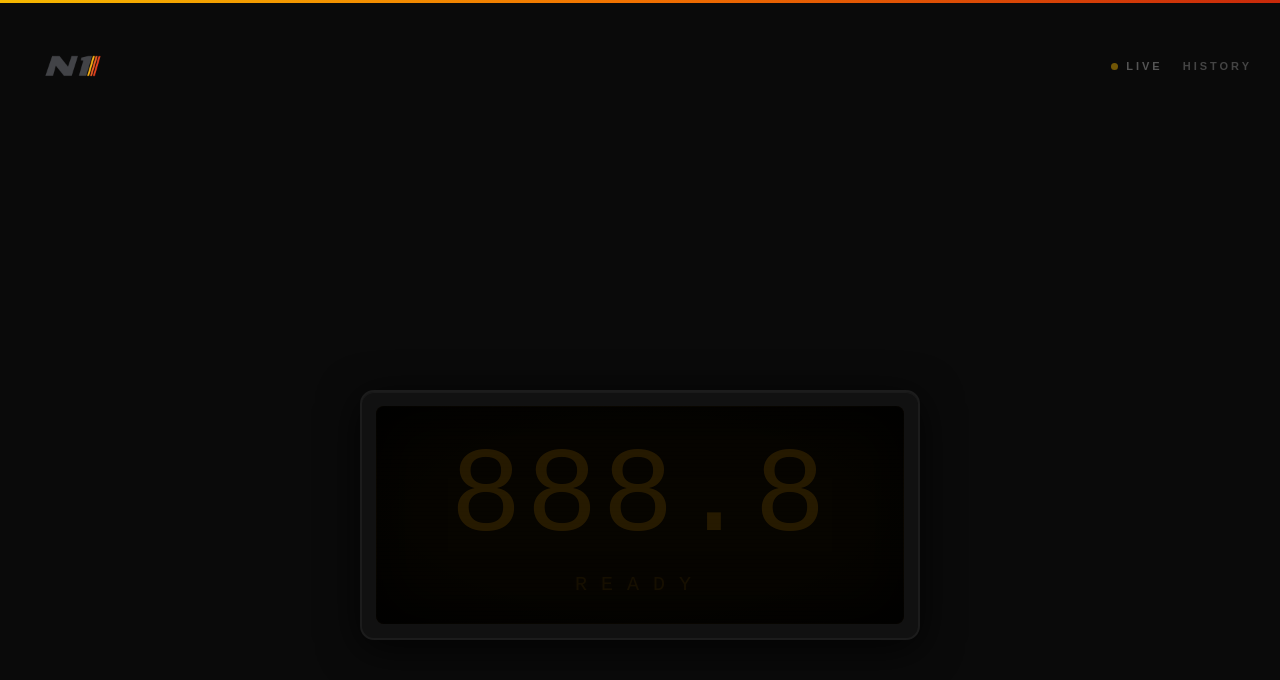
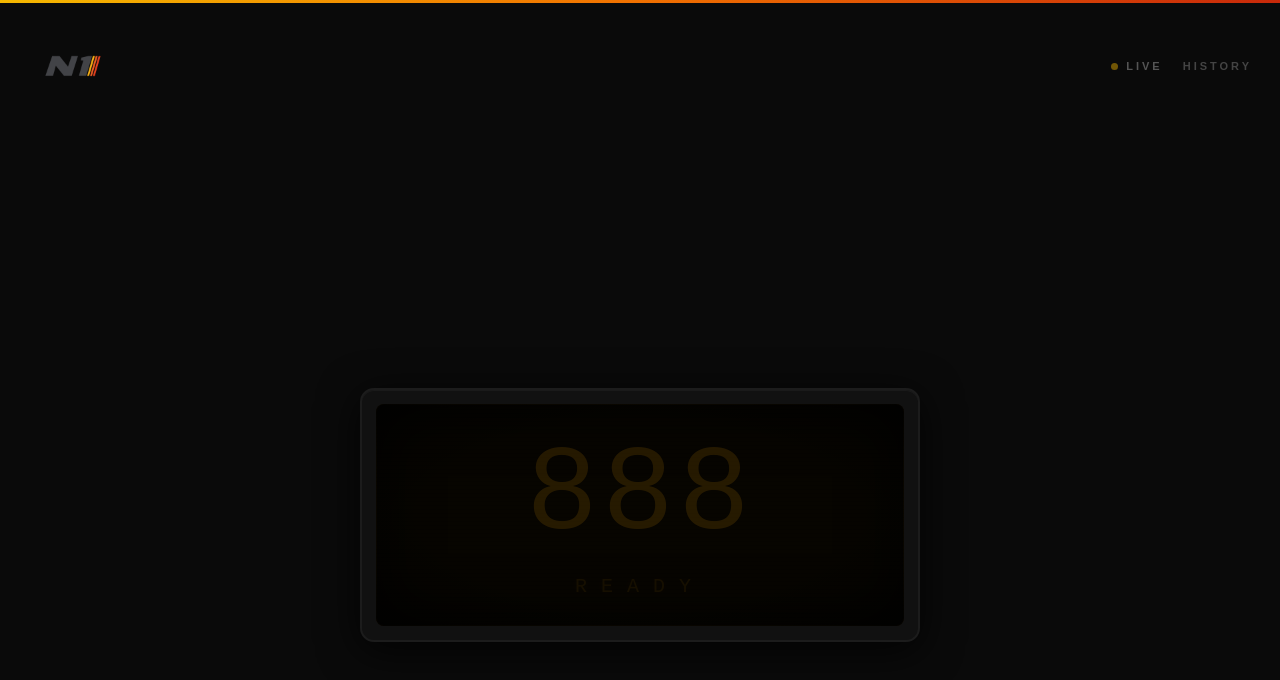
Before and after one commit to Nayan-Gokull/hw-dashboard, a Next.js app: page / in a window 1280 px wide. Shown: the top 680 px of the page. Built offline with nearby package versions, Linux system fonts and the light colour scheme; a web font is replaced by a local one.

Commit message:
Fix double decimal, center layout, hide READY during run

```diff
--- a/app/page.tsx
+++ b/app/page.tsx
@@ -7,7 +7,7 @@ import { Run } from '@/lib/store';
 
 /* ── Retro CRT screen ────────────────────────────────────────────────────── */
 function RetroDisplay({ speed, ready }: { speed?: number; ready: boolean }) {
-  const digits = speed !== undefined ? speed.toFixed(1) : undefined;
+  const digits = speed !== undefined ? speed.toFixed(0) : undefined;
 
   return (
     /* Outer bezel */
@@ -45,16 +45,16 @@ function RetroDisplay({ speed, ready }: { speed?: number; ready: boolean }) {
 
           {/* Ghost + active stacked */}
           <div style={{ position: 'relative', display: 'inline-block', lineHeight: 1 }}>
-            {/* Ghost segments */}
+            {/* Ghost segments — always 3 digits */}
             <div className="dseg" style={{
               fontSize: 'clamp(72px, 14vw, 120px)',
               color: 'rgba(245,168,0,0.13)',
               letterSpacing: '4px',
               userSelect: 'none',
             }}>
-              888.8
+              888
             </div>
-            {/* Active digits */}
+            {/* Active digits — integer only, no decimal to avoid font artifact */}
             <div className="dseg" style={{
               position: 'absolute', inset: 0,
               fontSize: 'clamp(72px, 14vw, 120px)',
@@ -63,7 +63,7 @@ function RetroDisplay({ speed, ready }: { speed?: number; ready: boolean }) {
               filter: digits ? 'drop-shadow(0 0 6px rgba(245,168,0,0.55)) drop-shadow(0 0 18px rgba(245,140,0,0.3))' : 'none',
               display: 'flex', alignItems: 'center', justifyContent: 'center',
             }}>
-              {digits ?? ''}
+              {digits ? Math.round(parseFloat(digits)).toString().padStart(3, ' ') : ''}
             </div>
           </div>
 
@@ -81,17 +81,18 @@ function RetroDisplay({ speed, ready }: { speed?: number; ready: boolean }) {
             </div>
           )}
 
-          {/* READY */}
-          <div className={`dseg ${ready ? 'ready-blink' : ''}`} style={{
+          {/* READY — only shown when idle */}
+          {ready && (
+            <div className="dseg ready-blink" style={{
               fontSize: '20px',
               letterSpacing: '14px',
               color: '#F5A800',
-            marginTop: digits ? '20px' : '12px',
-            opacity: ready ? 1 : 0.2,
-            filter: ready ? 'drop-shadow(0 0 4px rgba(245,168,0,0.5))' : 'none',
+              marginTop: '16px',
+              filter: 'drop-shadow(0 0 4px rgba(245,168,0,0.5))',
             }}>
               READY
             </div>
+          )}
         </div>
       </div>
     </div>
@@ -144,7 +145,7 @@ export default function LivePage() {
       </header>
 
       {/* Main */}
-      <main style={{ flex: 1, display: 'flex', flexDirection: 'column', alignItems: 'center', justifyContent: 'center', padding: '16px 28px 48px', gap: '40px' }}>
+      <main style={{ flex: 1, display: 'flex', flexDirection: 'column', alignItems: 'center', justifyContent: 'center', padding: '16px 28px 48px' }}>
 
         {!latest ? (
           /* ── IDLE STATE ─────────────────────────────────────── */
```
Lines whose indentation alone changed are shown as unchanged.
